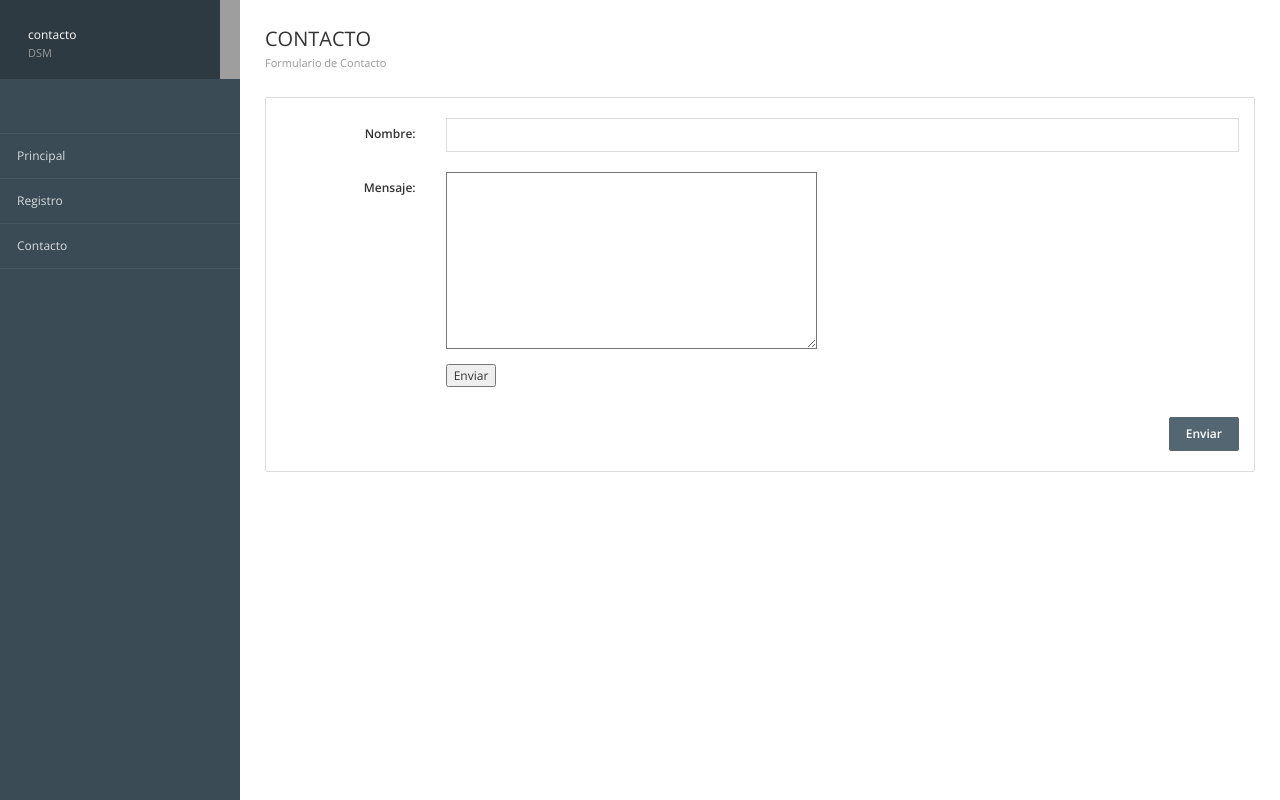
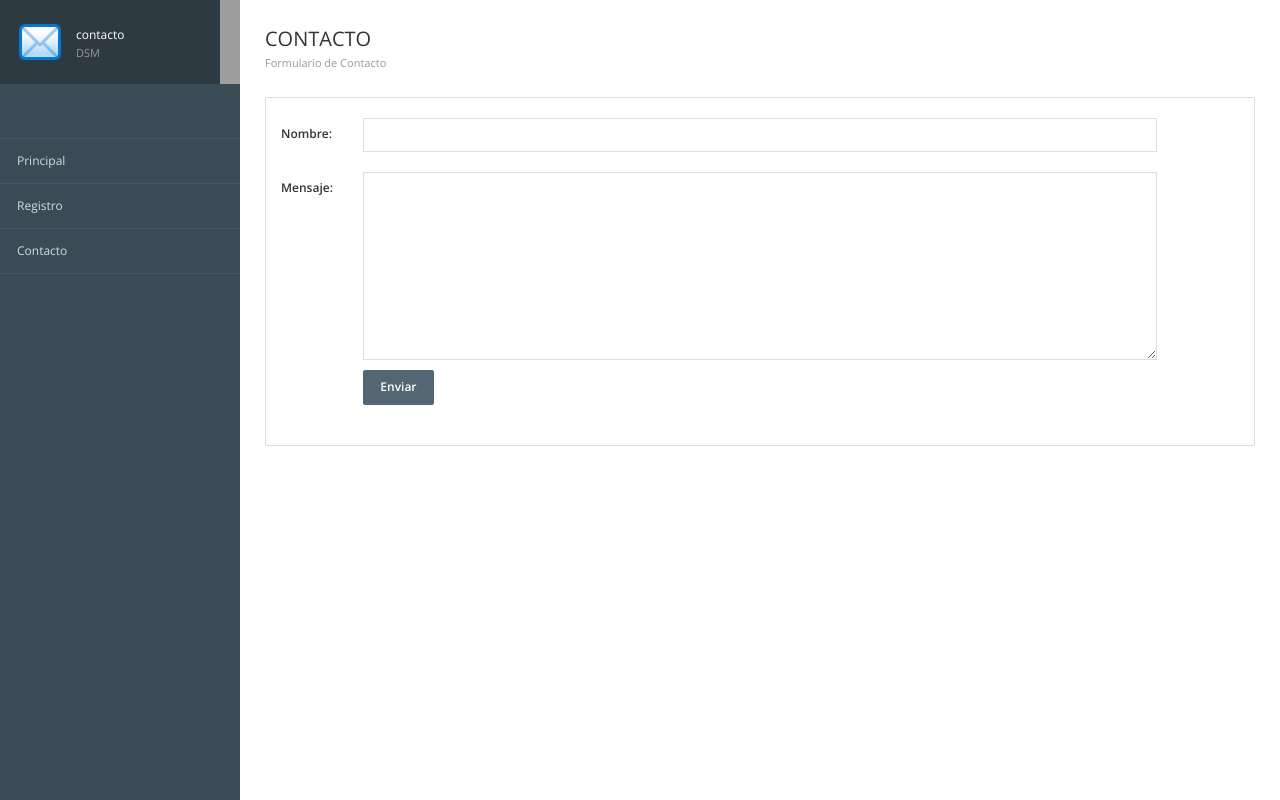
Before and after one commit to Carlos-Dev11095/Proyecto_Python_Prueba, a Django app: page /contacto/ in a window 1280 px wide. Run offline with Django 4.2, Linux system fonts and the light colour scheme; some libraries are stand-ins or nearby versions; grey boxes are pictures that could not be loaded.

Commit message:
íconos y títulos agregados

```diff
--- a/inicio/templates/inicio/contacto.html
+++ b/inicio/templates/inicio/contacto.html
@@ -1,6 +1,10 @@
 {% extends "inicio/encabezado.html"%}
 
 {%block titulo%}CONTACTO{% endblock %}
+{%block imagen%}
+{%load static%}
+{%static 'inicio/images/correo.png'%}
+{%endblock%}
 {%block nombre%}
 contacto <span>DSM</span>
 {%endblock%}
@@ -29,25 +33,24 @@ contacto <span>DSM</span>
             <div class="panel-body">
 
                 <div class="form-group">
-                    <label class="col-sm-2 control-label text-right">Nombre:</label>
+                    <label class="col-sm-1 control-label text-left">Nombre:</label>
                     <div class="col-sm-10">
                         <input type="text" class="form-control">
                     </div>
                 </div>
 
                 <div class="form-group">
-                    <label class="col-sm-2 control-label text-right">Mensaje:</label>
+                    <label class="col-sm-1 control-label text-left">Mensaje:</label>
                     <div class="col-sm-10">
-
-                        <p><textarea cols="50" rows="10"></textarea></p>
-                        <p><input type="Button" name="enviar" value="Enviar" /></p>
+                        <p><textarea cols="50" rows="10" class="form-control"></textarea></p>
+                        <div class="form-actions text-left">
+                            <input type="submit" value="Enviar" class="btn btn-primary">
+                        </div>
 
                     </div>
                 </div>
 
-                <div class="form-actions text-right">
-                    <input type="submit" value="Enviar" class="btn btn-primary">
-                </div>
+
 
             </div>
         </div>
```
Also changed, not shown: inicio/templates/inicio/formulario.html (+6 -6 lines), inicio/static/inicio/images/correo.png (added).
